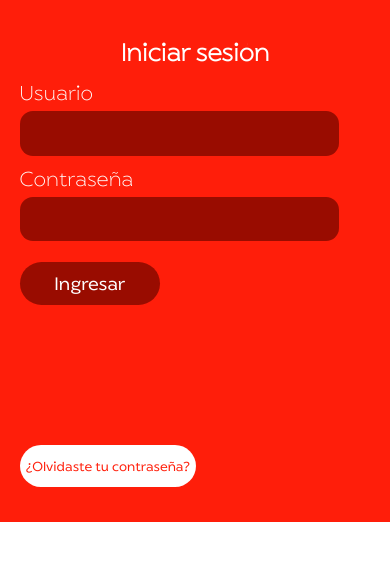
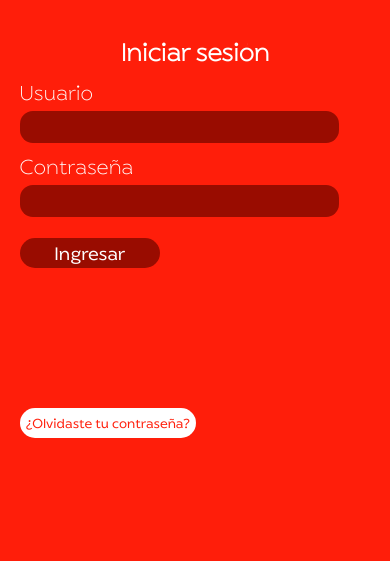
Before and after one commit to Cristiancastano-95/Clase-t, a plain HTML site: page index.html in a window 390 px wide. Shown: the part 95-656 px from the top of the page. Drawn offline with nearby package versions, Linux system fonts and the light colour scheme; some packages are replaced by stand-ins of ours; a script that the page names is missing.

Commit message:
Add files via upload

```diff
--- a/css/styles.css
+++ b/css/styles.css
@@ -26,6 +26,7 @@
 	margin: 0;
 	padding: 0;
 	font-family: TerpelSans-Regular;
+	background-color: #FF1E0A;
 }
 .maincontent{
 	display: flex;
@@ -36,7 +37,7 @@
 	flex-direction: row;
 	flex-wrap: wrap;
 	justify-content: flex-end;
-
+	height: 100%;
 }
 .container-login{
 	display: flex;
@@ -45,6 +46,7 @@
 	justify-content: flex-start;
 	width: 20%;
 	min-width: 350px;
+	height: 100%;
 	background-color: #FF1E0A;
 
 }
@@ -131,6 +133,7 @@
 	.container-login{
 		width: 100%;
 		height: 100%;
+
 	}
 	.container-login img{
 		width: 50%;
@@ -150,19 +153,19 @@
 	}
 	.container-form input{
 		width: 90%;
-		height: 5vh;
-		min-height: 5vh;
+		height: 30px;
+		min-height: 20px;
 	}
 	.container-form .button-login{
 		width: 40%;
-		height: 5vh;
+		height: 30px;
 		margin-top: 3%;
 		margin-bottom: 0%;
 		outline:none
 	}
 	.button-reset-pass{
 		width: auto;
-		height: 5vh;
+		height: 30px;
 		margin-top: 40%;
 		outline:none
 
```
